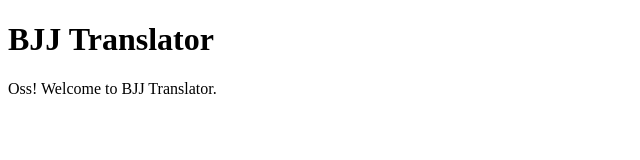
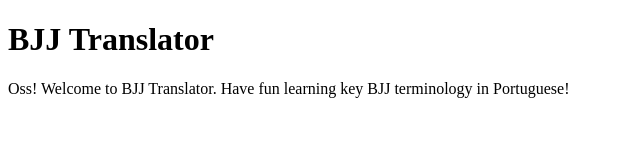
Before and after one commit to zerwynf/bjj-translator, a plain HTML site: page index.html in a window 1280 px wide. Shown: the whole page, without its empty margins (0-640 px from the left). Drawn offline with Linux system fonts and the light colour scheme.

Commit message:
Update homepage text from second device

```diff
--- a/index.html
+++ b/index.html
@@ -7,6 +7,6 @@
 </head>
 <body>
     <h1>BJJ Translator</h1>
-    <p>Oss! Welcome to BJJ Translator.</p>
+    <p>Oss! Welcome to BJJ Translator. Have fun learning key BJJ terminology in Portuguese!</p>
 </body>
 </html>
```
